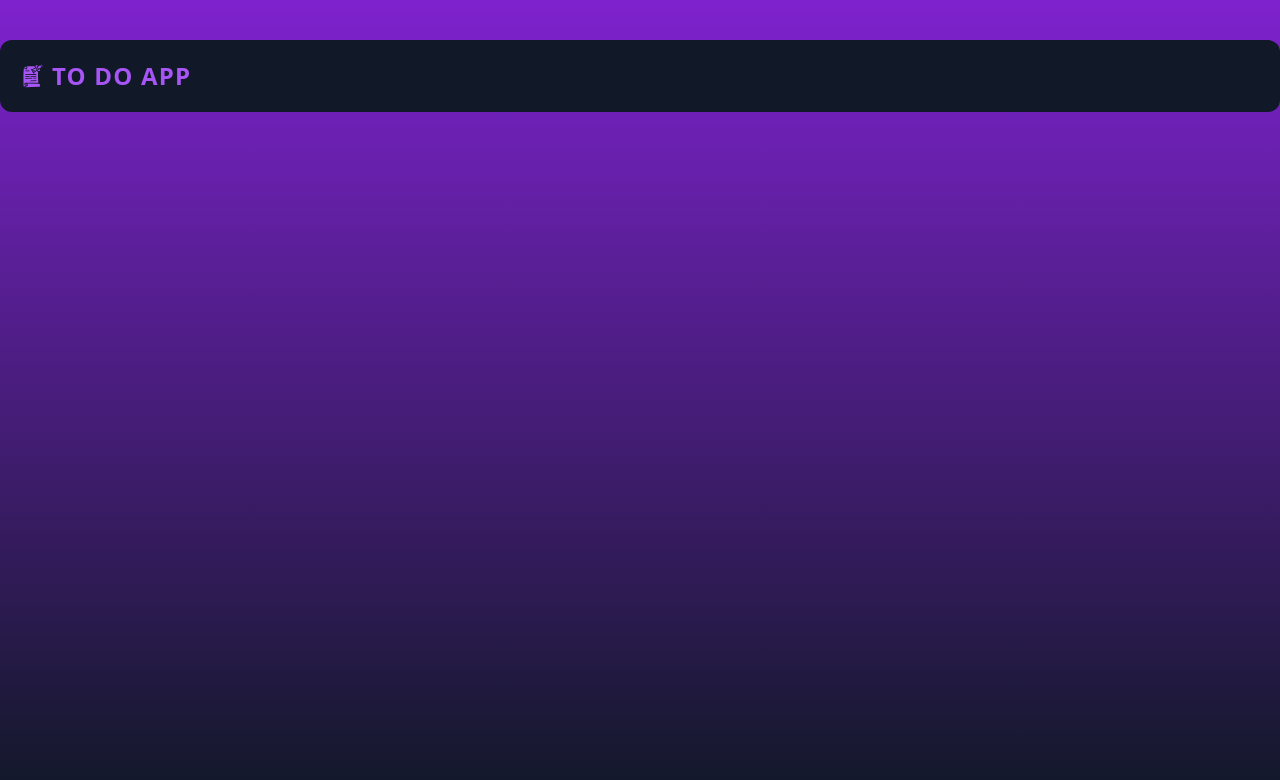
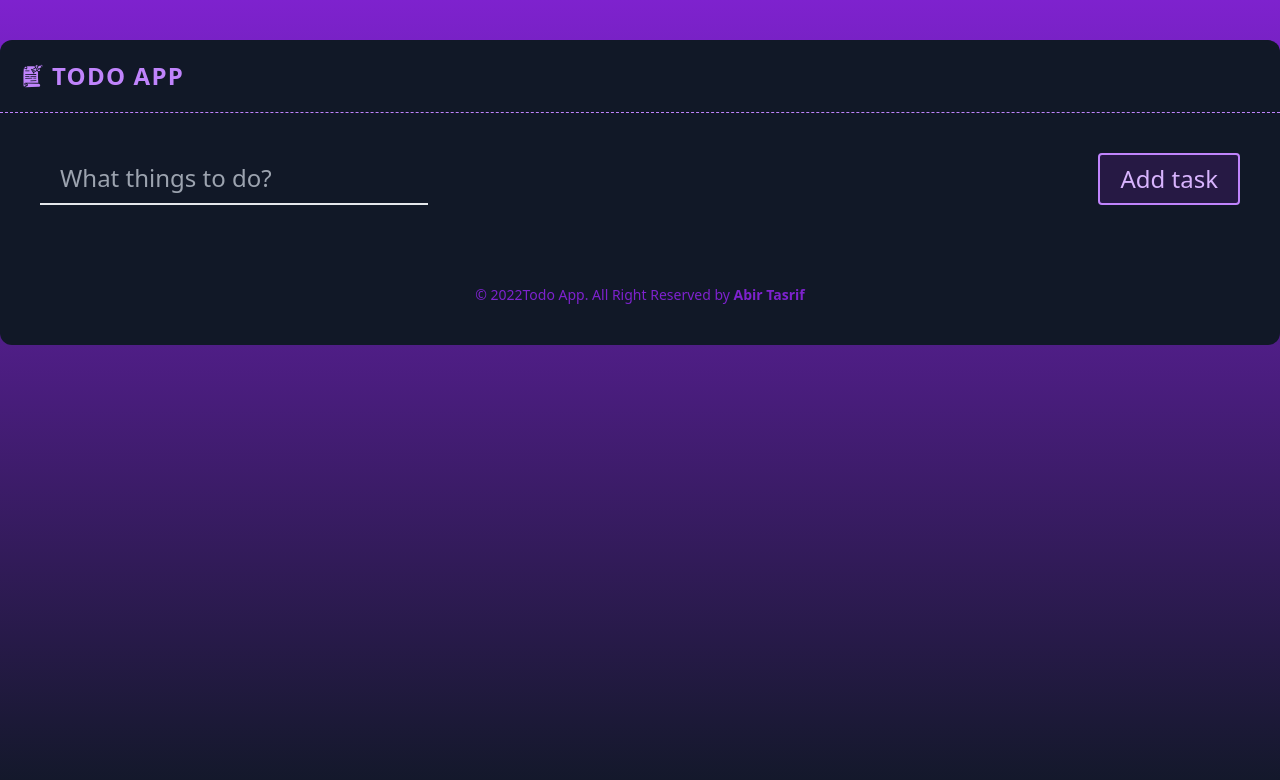
Before and after one commit to abirtasrif/todo-app, a React (Create React App) app: page / in a window 1280 px wide. Shown: the top 780 px of the page. Built offline with nearby package versions, Linux system fonts and the light colour scheme.

Commit message:
second commit

```diff
--- a/src/App.js
+++ b/src/App.js
@@ -1,10 +1,14 @@
 import React from 'react'
+import Addtask from './components/Addtask';
+import Footer from './components/Footer';
 import Header from './components/Header';
 
 const App = () => {
   return (
     <div className='bg-gradient-to-t from-gray-900 to-purple-700 min-h-screen text-2xl flex flex-col py-10'>
       <Header />
+      <Addtask />
+      <Footer />
     </div>
   )
 }
--- /dev/null
+++ b/src/components/Addtask.js
@@ -0,0 +1,12 @@
+import React from 'react'
+
+const Addtask = () => {
+  return (
+    <form className='bg-gray-900 container mx-auto flex justify-between p-10'>
+      <input type="text" placeholder='What things to do?' className='bg-transparent outline-none border-b-2 py-2 px-5 focus:border-purple-600'/>
+      <button type="submit" className='bg-purple-900/30 py-2 px-5 border-2 border-purple-400 rounded text-purple-300 hover:bg-purple-400 hover:text-gray-900'>Add task</button>
+    </form>
+  )
+}
+
+export default Addtask;
--- /dev/null
+++ b/src/components/Footer.js
@@ -0,0 +1,11 @@
+import React from 'react'
+
+const Footer = () => {
+  return (
+    <div className='bg-gray-900 container mx-auto text-center p-10 text-sm text-purple-700 rounded-bl-xl rounded-br-xl'>
+      <p>&copy; {new Date().getFullYear()}Todo App. All Right Reserved by <b>Abir Tasrif</b></p>
+    </div>
+  )
+}
+
+export default Footer;
--- a/src/components/Header.js
+++ b/src/components/Header.js
@@ -3,10 +3,10 @@ import { GiStabbedNote } from "react-icons/gi";
 
 const Header = () => {
   return (
-    <div>
-      <h2 className='uppercase text-purple-500 font-semibold tracking-wider flex gap-2 items-center bg-gray-900 container m-auto p-5 rounded-xl'>
+    <div className='bg-gray-900 container mx-auto p-5 border-b border-dashed border-purple-400 rounded-tl-xl rounded-tr-xl'>
+      <h2 className='uppercase text-purple-400 font-semibold tracking-wider flex gap-2 items-center'>
         <span> <GiStabbedNote /> </span>
-        <span>To Do App</span>
+        <span>ToDo App</span>
       </h2>
     </div>
   )
```
